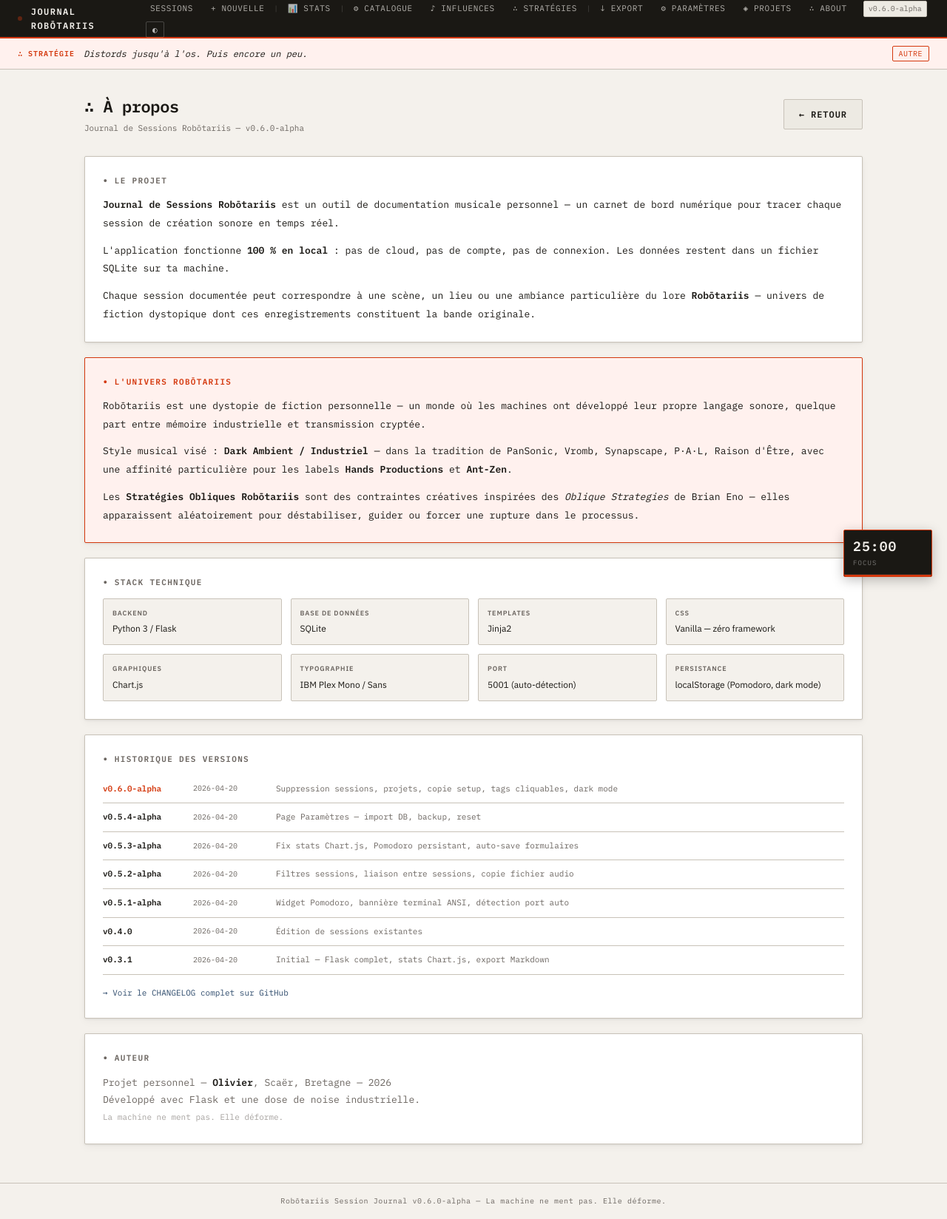
After one commit to obareau/aza-sessions, a Flask app: page /about in a window 1280 px wide. The commit adds this page. Shown: the whole page at 74% size. Run offline with Flask 3, Linux system fonts and the light colour scheme; data comes from the database, SQL or seed files in the repository.

Commit message:
docs: README complet, CHANGELOG à jour, page About (/about)
- README réécrit : stack, fonctionnalités détaillées, structure projet,
  table de migration DB, roadmap v0.7.0, historique rapide
- CHANGELOG : toutes les versions documentées avec corrections incluses
- Page About (/about) : univers Robōtariis, stack technique, historique
  des versions, lien GitHub — accessible depuis la nav (∴ About)

Co-Authored-By: Claude Sonnet 4.6 <noreply@anthropic.com>

```diff
--- a/app.py
+++ b/app.py
@@ -915,6 +915,13 @@ def settings_reset_sessions():
                            msg="Toutes les sessions ont été supprimées.")
 
 
+# ── ROUTE ABOUT ───────────────────────────────────────────────────────────────
+
+@app.route("/about")
+def about():
+    return render_template("about.html", version=VERSION, oblique=rand_oblique())
+
+
 # ── BANNER & PORT ─────────────────────────────────────────────────────────────
 
 # Codes ANSI
--- /dev/null
+++ b/templates/about.html
@@ -0,0 +1,116 @@
+{% extends "base.html" %}
+{% block title %}À propos — Robōtariis{% endblock %}
+{% block content %}
+
+<div class="page-header">
+    <div>
+        <div class="page-title">∴ À propos</div>
+        <div class="page-subtitle">Journal de Sessions Robōtariis — v{{ version }}</div>
+    </div>
+    <a href="{{ url_for('index') }}" class="btn btn-secondary">← Retour</a>
+</div>
+
+<!-- PROJET -->
+<div class="card">
+    <div class="card-title">∙ Le projet</div>
+    <div style="font-family:var(--mono);font-size:13px;line-height:1.9;margin-top:12px;color:var(--text);">
+        <p style="margin-bottom:12px;">
+            <strong>Journal de Sessions Robōtariis</strong> est un outil de documentation musicale personnel —
+            un carnet de bord numérique pour tracer chaque session de création sonore en temps réel.
+        </p>
+        <p style="margin-bottom:12px;">
+            L'application fonctionne <strong>100 % en local</strong> : pas de cloud, pas de compte,
+            pas de connexion. Les données restent dans un fichier SQLite sur ta machine.
+        </p>
+        <p>
+            Chaque session documentée peut correspondre à une scène, un lieu ou une ambiance
+            particulière du lore <strong>Robōtariis</strong> — univers de fiction dystopique
+            dont ces enregistrements constituent la bande originale.
+        </p>
+    </div>
+</div>
+
+<!-- UNIVERS -->
+<div class="card" style="border-color:var(--accent);background:var(--accent-soft);">
+    <div class="card-title" style="color:var(--accent);">∙ L'univers Robōtariis</div>
+    <div style="font-family:var(--mono);font-size:13px;line-height:1.9;margin-top:12px;">
+        <p style="margin-bottom:12px;">
+            Robōtariis est une dystopie de fiction personnelle — un monde où les machines
+            ont développé leur propre langage sonore, quelque part entre mémoire industrielle
+            et transmission cryptée.
+        </p>
+        <p style="margin-bottom:12px;">
+            Style musical visé : <strong>Dark Ambient / Industriel</strong> —
+            dans la tradition de PanSonic, Vromb, Synapscape, P·A·L, Raison d'Être,
+            avec une affinité particulière pour les labels
+            <strong>Hands Productions</strong> et <strong>Ant-Zen</strong>.
+        </p>
+        <p>
+            Les <strong>Stratégies Obliques Robōtariis</strong> sont des contraintes créatives
+            inspirées des <em>Oblique Strategies</em> de Brian Eno — elles apparaissent
+            aléatoirement pour déstabiliser, guider ou forcer une rupture dans le processus.
+        </p>
+    </div>
+</div>
+
+<!-- TECHNIQUE -->
+<div class="card">
+    <div class="card-title">∙ Stack technique</div>
+    <div style="display:grid;grid-template-columns:repeat(auto-fill,minmax(200px,1fr));gap:12px;margin-top:12px;">
+        {% for label, value in [
+            ('Backend', 'Python 3 / Flask'),
+            ('Base de données', 'SQLite'),
+            ('Templates', 'Jinja2'),
+            ('CSS', 'Vanilla — zéro framework'),
+            ('Graphiques', 'Chart.js'),
+            ('Typographie', 'IBM Plex Mono / Sans'),
+            ('Port', '5001 (auto-détection)'),
+            ('Persistance', 'localStorage (Pomodoro, dark mode)')
+        ] %}
+        <div style="padding:12px;background:var(--bg);border:1px solid var(--border);border-radius:var(--radius);">
+            <div style="font-size:9px;text-transform:uppercase;letter-spacing:.1em;color:var(--text-muted);font-weight:700;margin-bottom:4px;">{{ label }}</div>
+            <div style="font-size:12px;color:var(--text);">{{ value }}</div>
+        </div>
+        {% endfor %}
+    </div>
+</div>
+
+<!-- VERSIONS -->
+<div class="card">
+    <div class="card-title">∙ Historique des versions</div>
+    <div style="margin-top:12px;">
+        {% for v, date, desc in [
+            ('v0.6.0-alpha', '2026-04-20', 'Suppression sessions, projets, copie setup, tags cliquables, dark mode'),
+            ('v0.5.4-alpha', '2026-04-20', 'Page Paramètres — import DB, backup, reset'),
+            ('v0.5.3-alpha', '2026-04-20', 'Fix stats Chart.js, Pomodoro persistant, auto-save formulaires'),
+            ('v0.5.2-alpha', '2026-04-20', 'Filtres sessions, liaison entre sessions, copie fichier audio'),
+            ('v0.5.1-alpha', '2026-04-20', 'Widget Pomodoro, bannière terminal ANSI, détection port auto'),
+            ('v0.4.0',       '2026-04-20', 'Édition de sessions existantes'),
+            ('v0.3.1',       '2026-04-20', 'Initial — Flask complet, stats Chart.js, export Markdown'),
+        ] %}
+        <div style="display:grid;grid-template-columns:110px 100px 1fr;gap:12px;padding:10px 0;border-bottom:1px solid var(--border);align-items:center;">
+            <span style="font-family:var(--mono);font-size:11px;font-weight:700;color:{% if loop.first %}var(--accent){% else %}var(--text){% endif %};">{{ v }}</span>
+            <span style="font-family:var(--mono);font-size:10px;color:var(--text-muted);">{{ date }}</span>
+            <span style="font-family:var(--mono);font-size:11px;color:var(--text-muted);">{{ desc }}</span>
+        </div>
+        {% endfor %}
+    </div>
+    <div style="margin-top:12px;">
+        <a href="https://github.com/obareau/robotariis-sessions" target="_blank"
+           style="font-family:var(--mono);font-size:11px;color:var(--accent2);text-decoration:none;">
+            → Voir le CHANGELOG complet sur GitHub
+        </a>
+    </div>
+</div>
+
+<!-- AUTEUR -->
+<div class="card">
+    <div class="card-title">∙ Auteur</div>
+    <div style="font-family:var(--mono);font-size:13px;line-height:1.8;margin-top:12px;color:var(--text-muted);">
+        Projet personnel — <strong style="color:var(--text);">Olivier</strong>, Scaër, Bretagne — 2026<br>
+        Développé avec Flask et une dose de noise industrielle.<br>
+        <span style="font-size:11px;opacity:.6;">La machine ne ment pas. Elle déforme.</span>
+    </div>
+</div>
+
+{% endblock %}
--- a/templates/base.html
+++ b/templates/base.html
@@ -296,6 +296,7 @@
             <a href="{{ url_for('export_all') }}">↓ Export</a>
             <a href="{{ url_for('settings') }}">⚙ Paramètres</a>
             <a href="{{ url_for('list_projects') }}">◈ Projets</a>
+            <a href="{{ url_for('about') }}">∴ About</a>
             <span class="version-badge">v{{ version }}</span>
             <button id="dark-toggle" onclick="toggleDark()" title="Thème sombre"
                 style="background:none;border:1px solid rgba(255,255,255,0.2);color:rgba(255,255,255,0.7);font-family:var(--mono);font-size:11px;padding:3px 8px;border-radius:var(--radius);cursor:pointer;transition:all .15s;margin-left:4px;">
```
Also changed, not shown: CHANGELOG.md, README.md.
